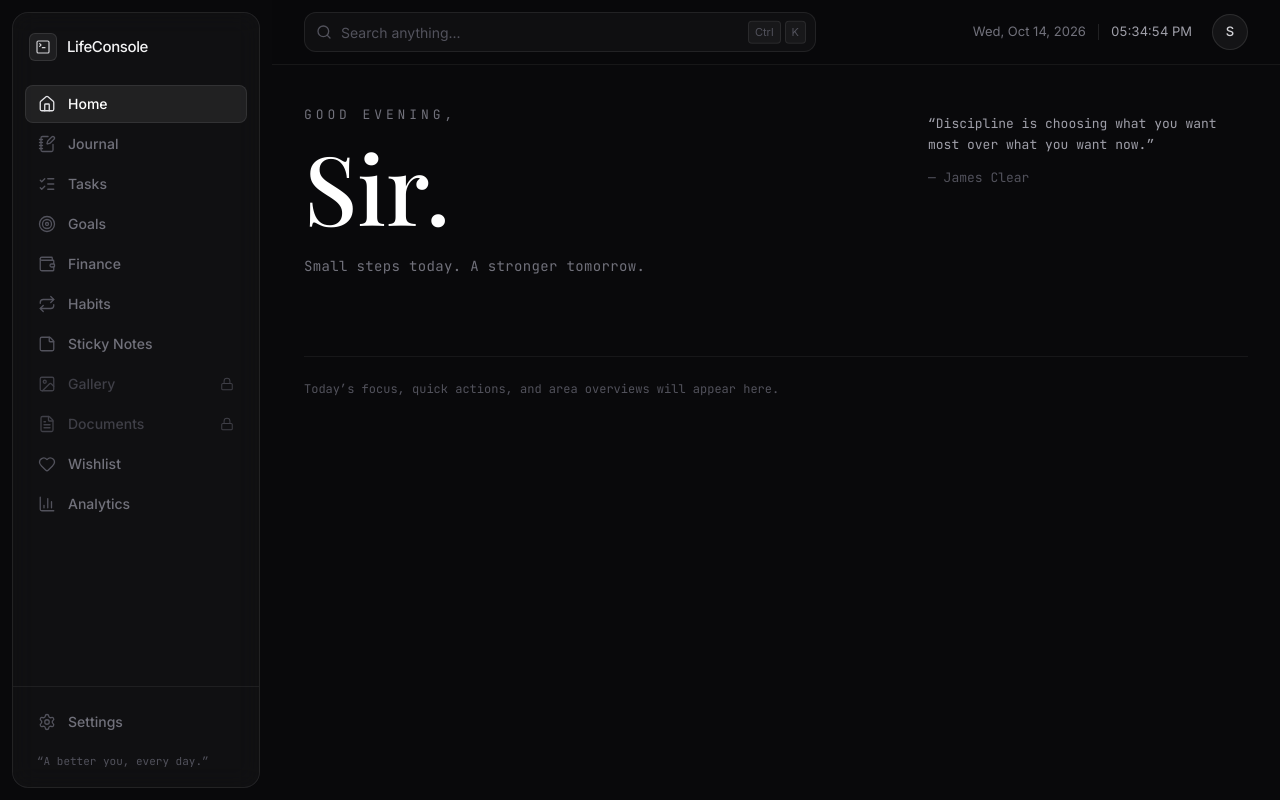
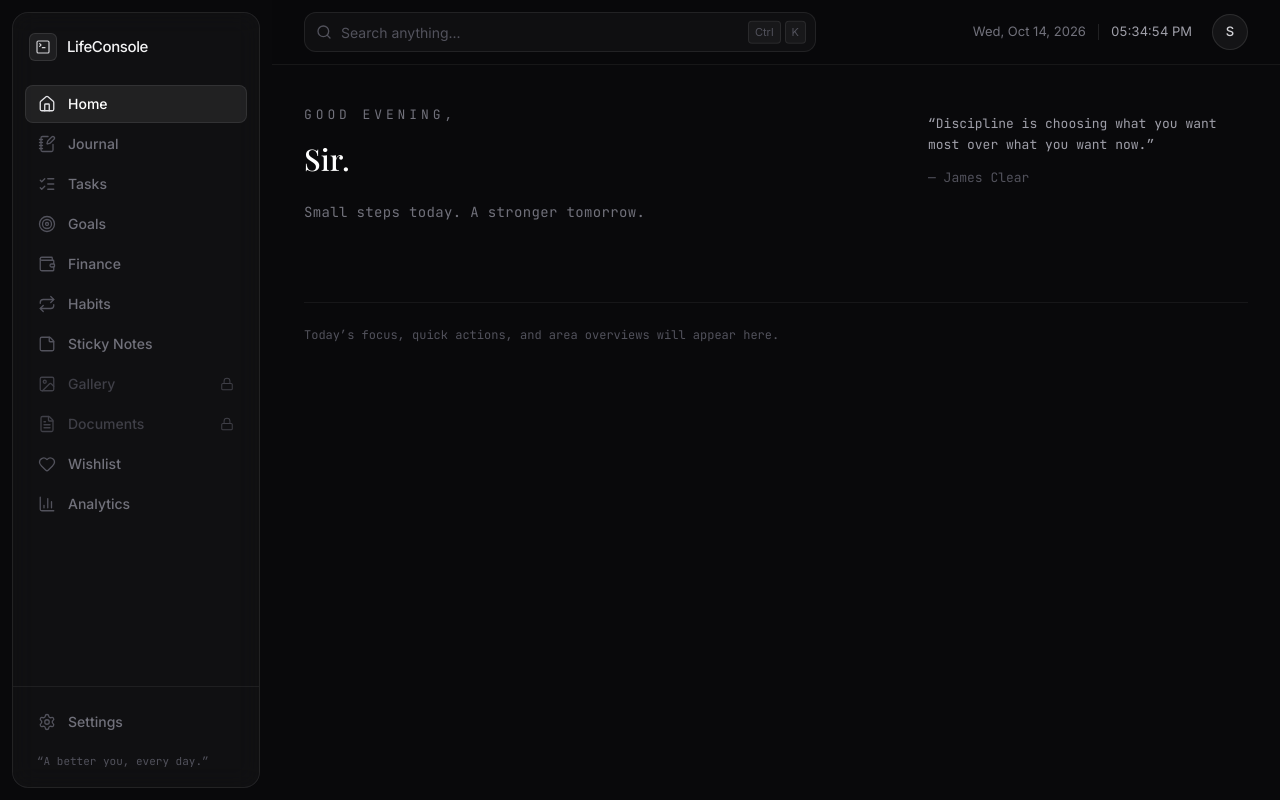
Before and after one commit to sunil-0701/LifeConsole, a React (Vite) app in the folder lifeconsole-facade/facade/: page / in a window 1280 px wide. Built offline with nearby package versions, Linux system fonts and the light colour scheme.

Commit message:
style: shrink Sir heading to a subtle white subhead

```diff
--- a/lifeconsole-facade/facade/src/pages/Home.jsx
+++ b/lifeconsole-facade/facade/src/pages/Home.jsx
@@ -90,7 +90,7 @@ function Home() {
             initial={{ opacity: 0, y: 10 }}
             animate={{ opacity: 1, y: 0 }}
             transition={{ duration: 0.4, delay: 0.05, ease: 'easeOut' }}
-            className="mt-4 font-serif text-6xl leading-[0.95] font-medium text-white sm:text-7xl lg:text-8xl"
+            className="mt-4 font-serif text-2xl leading-tight font-medium text-white sm:text-3xl"
           >
             <TypedText text="Sir." delay={NAME_DELAY} speed={NAME_SPEED} />
           </motion.h1>
```
